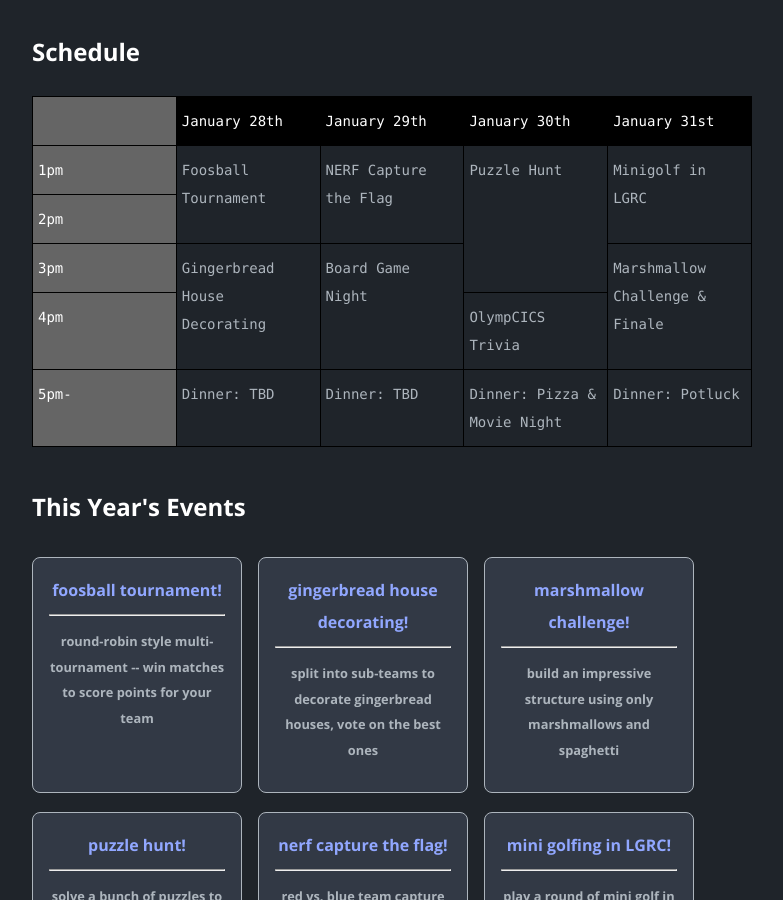
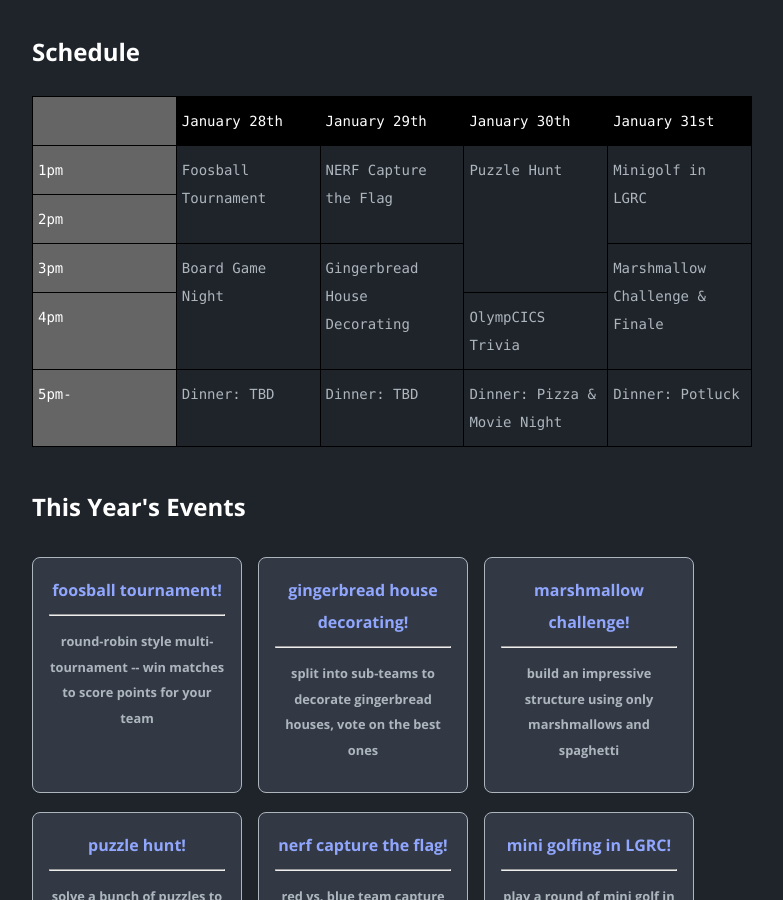
Before and after one commit to olympcics/olympcics.github.io, a Jekyll site: the page built from index.md, in a window 1280 px wide and 900 px high, scrolled down 1145 px. Shown: the whole window, without its empty margins (248-1031 px from the left). Built offline with Jekyll 4.4.1, drawn with Linux system fonts in a browser that asks for light colours.

Commit message:
Update home.html

```diff
--- a/_layouts/home.html
+++ b/_layouts/home.html
@@ -66,8 +66,8 @@ layout: default
   </tr>
   <tr>
     <td class="tg-l5vm">3pm</td>
+    <td class="tg-sej6" rowspan="2"><span style="font-weight:normal;font-style:normal">Board Game Night</span></td>
     <td class="tg-sej6" rowspan="2"><span style="font-weight:normal;font-style:normal">Gingerbread House Decorating</span></td>
-    <td class="tg-sej6" rowspan="2"><span style="font-weight:normal;font-style:normal">Board Game Night</span></td>
     <td class="tg-sej6" rowspan="2">Marshmallow Challenge &amp; Finale</td>
   </tr>
   <tr>
```
